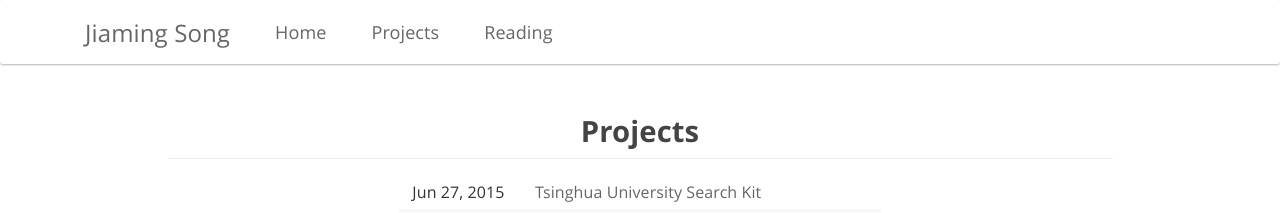
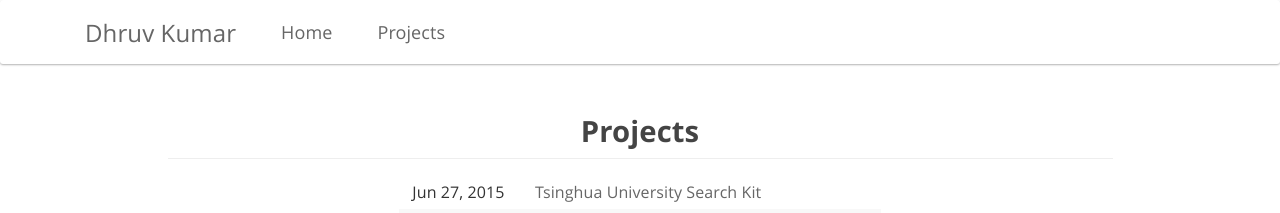
Before and after one commit to kudhru/old-personal-repo, a Jekyll site: the page built from projects.html, in a window 1280 px wide. Shown: the top 213 px of the page. Built offline with Jekyll 4.4.1, drawn with Linux system fonts in a browser that asks for light colours; nearby versions of some CDN libraries.

Commit message:
more changes

```diff
--- a/_includes/navbar.html
+++ b/_includes/navbar.html
@@ -7,7 +7,7 @@
                 <span class="icon-bar"></span>
                 <span class="icon-bar"></span>
             </button>
-            <a class="navbar-brand" href="{{ site.baseurl }}/" style="padding-left: 30px">Jiaming Song</a>
+            <a class="navbar-brand" href="{{ site.baseurl }}/" style="padding-left: 30px">Dhruv Kumar</a>
         </div>
 
 
@@ -19,9 +19,9 @@
                 <li>
                     <a href="{{ site.baseurl }}/projects" style="padding-left: 30px">Projects</a>
                 </li>
-                <li>
-                    <a href="{{ site.baseurl }}/reading" style="padding-left: 30px">Reading</a>
-                </li>
+                <!--<li>-->
+                    <!--<a href="{{ site.baseurl }}/reading" style="padding-left: 30px">Reading</a>-->
+                <!--</li>-->
             </ul>
         </div>
     </div>
```
